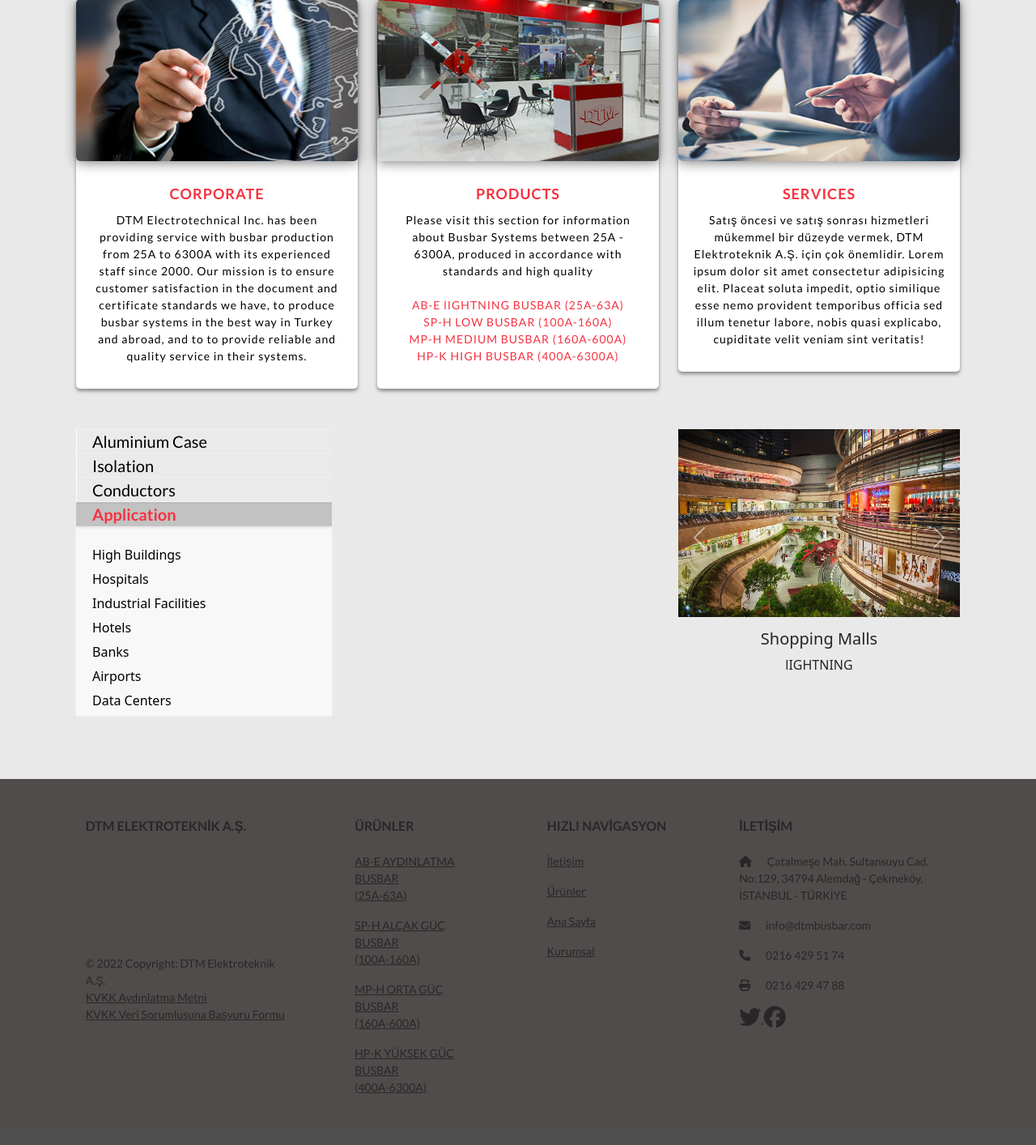
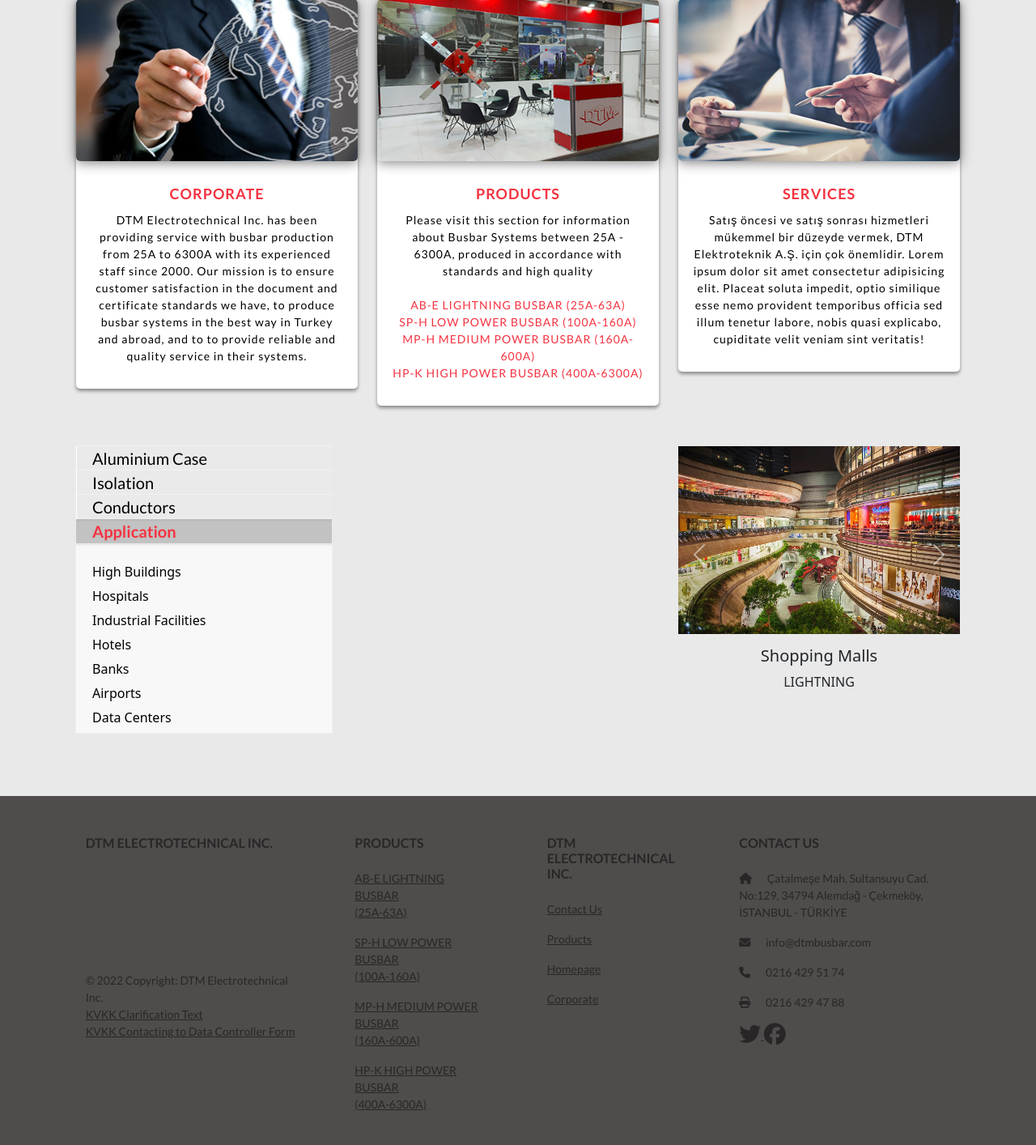
Before and after one commit to ozgurozbek/dtmelektroteknik, a Flask app: page / in a window 1280 px wide. Shown: the part 967-2381 px from the top of the page at 81% size. Before the commit the page ends 2317 px from the top, so only its background shows below. Run offline with Flask 2, Linux system fonts and the light colour scheme; some libraries are stand-ins or nearby versions.

Commit message:
lang patch
more translations

```diff
--- a/main.py
+++ b/main.py
@@ -4,8 +4,8 @@
 app.secret_key = 'random string'
 
 translations = [
-    ["tur","anasayfa","kurumsal","Hakkımızda","ürünler","Ürünlerimiz","AYDINLATMA","ALÇAK","ORTA","YÜKSEK","İletişim","Kullanım Alanları"],
-    ["eng","homepage","corporate","About Us","products","Our Products","lIGHTNING","LOW","MEDIUM","HIGH","Contact Us","Application Areas"]
+    ["tur","Ana Sayfa","Kurumsal","Hakkımızda","Ürünler","Ürünlerimiz","AYDINLATMA","ALÇAK GÜÇ","ORTA GÜÇ","YÜKSEK GÜÇ","İletişim","Kullanım Alanları","Hizmetler","Referanslar","Sertifikalar","Haberler","Hızlı Navigasyon","DTM Elektroteknik A.Ş."],
+    ["eng","Homepage","Corporate","About Us","Products","Our Products","LIGHTNING","LOW POWER","MEDIUM POWER","HIGH POWER","Contact Us","Application Areas","Services","References","Certificates","Announcements","Fast Navigation","DTM Electrotechnical Inc."]
 ]
 # 0: Tur, 1: Eng
 @app.route('/set_lang', methods = ['POST'])
--- a/templates/FOOT.html
+++ b/templates/FOOT.html
@@ -4,51 +4,67 @@
             <div class="row mt-3">
               <div class="col-md-3 col-lg-4 col-xl-3 mx-auto my-4">
                 <h6 class="text-uppercase fw-bold my-4">
-                 DTM Elektroteknik A.Ş.
+                  {% if session['language'] == 0 %}
+                  DTM Elektroteknik A.Ş.
+                  {% else %}
+                  DTM ELECTROTECHNICAL INC.
+                  {% endif %}
                 </h6>
                 <p>
                   <br><br><br><br><br><br>
-                  © 2022 Copyright: DTM Elektroteknik A.Ş.<br>
-                  <a class="text-reset " href="">KVKK Aydınlatma Metni</a><br>
-          <a class="text-reset " href="">KVKK Veri Sorumlusuna Başvuru Formu</a>
+                  © 2022 Copyright: {{ translation[17]}} <br>
+                  <a class="text-reset " href="">{% if session['language'] == 0 %}
+                    KVKK Aydınlatma Metni
+                    {% else %}
+                    KVKK Clarification Text
+                    {% endif %}</a><br>
+          <a class="text-reset " href="">{% if session['language'] == 0 %}
+            KVKK Veri Sorumlusuna Başvuru Formu
+            {% else %}
+            KVKK Contacting to Data Controller Form
+            {% endif %}</a>
                 </p>
               </div>
               <div class="col-md-2 col-lg-2 col-xl-2 mx-auto my-4">
                 <h6 class="text-uppercase fw-bold my-4">
-                  ÜRÜNLER
+                  {{ translation[4] }}
                 </h6>
                 <p>
-                  <a href="/products#product1" class="text-reset">AB-E AYDINLATMA BUSBAR <br>(25A-63A)</a>
+                  <a href="/products#product1" class="text-reset">AB-E {{ translation[6] }} BUSBAR <br>(25A-63A)</a>
                 </p>
                 <p>
-                  <a href="/products#product2" class="text-reset">SP-H ALÇAK GÜÇ BUSBAR <br>(100A-160A)</a>
+                  <a href="/products#product2" class="text-reset">SP-H {{ translation[7] }} BUSBAR <br>(100A-160A)</a>
                 </p>
                 <p>
-                  <a href="/products#product3" class="text-reset">MP-H ORTA GÜÇ BUSBAR <br>(160A-600A)</a>
+                  <a href="/products#product3" class="text-reset">MP-H {{ translation[8] }} BUSBAR <br>(160A-600A)</a>
                 </p>
                 <p>
-                  <a href="/products#product4" class="text-reset">HP-K YÜKSEK GÜÇ BUSBAR <br>(400A-6300A)</a>
+                  <a href="/products#product4" class="text-reset">HP-K {{ translation[9] }} BUSBAR <br>(400A-6300A)</a>
                 </p>
               </div>
               <div class="col-md-3 col-lg-2 col-xl-2 mx-auto my-4">
                 <h6 class="text-uppercase fw-bold my-4">
-                  Hızlı Navigasyon
+                  {% if session['language'] == 0 %}
+                  DTM Elektroteknik A.Ş.
+                  {% else %}
+                  DTM ELECTROTECHNICAL INC.
+                  {% endif %}
                 </h6>
                 <p>
-                  <a href="/iletisim" class="text-reset">İletişim</a>
+                  <a href="/iletisim" class="text-reset">{{ translation[10] }}</a>
                 </p>
                 <p>
-                  <a href="/products" class="text-reset">Ürünler</a>
+                  <a href="/products" class="text-reset">{{ translation[4] }}</a>
                 </p>
                 <p>
-                  <a href="/" class="text-reset">Ana Sayfa</a>
+                  <a href="/" class="text-reset">{{ translation[1] }}</a>
                 </p>
                 <p>
-                  <a href="/kurumsal" class="text-reset">Kurumsal</a>
+                  <a href="/kurumsal" class="text-reset">{{ translation[2] }}</a>
                 </p>
               </div>
               <div class="col-md-4 col-lg-3 col-xl-3 mx-auto mb-md-0 my-4">
-                <h6 class="text-uppercase fw-bold my-4">İLETİŞİM</h6>
+                <h6 class="text-uppercase fw-bold my-4">{{ translation[10] }}</h6>
                 <p><i class="fas fa-home me-3"></i> Çatalmeşe Mah. Sultansuyu Cad. No:129, 34794 Alemdağ - Çekmeköy, İSTANBUL - TÜRKİYE</p>
                 <p>
                   <i class="fas fa-envelope me-3"></i>
--- a/templates/mainpage.html
+++ b/templates/mainpage.html
@@ -45,7 +45,7 @@
                 <img src="../static/img/icon-kurumsal.jpg" alt="" />
               </div>
               <div class="text-container">
-                <h6 style="text-transform:uppercase">{{ translation[2] }}</h6>
+                <h6 class="text-uppercase">{{ translation[2] }}</h6>
                 <p>{% if session['language'] == 0 %}
                   DTM Elektroteknik A.Ş. 2000 yılından bu yana tecrübeli kadrosu ile 25A'den 6300A'e kadar busbar
                   üretimi ile hizmet vermektedir. Misyonumuz sahip olduğumuz belge ve sertifika standartlarında müşteri
@@ -72,7 +72,7 @@
               <img src="../static/img/icon-products.jpg">
             </div>
             <div class="text-container">
-              <h6 style="text-transform:uppercase">{{ translation[4] }}</h6>
+              <h6 class="text-uppercase">{{ translation[4] }}</h6>
               <p>{% if session['language'] == 0 %}
                 25A - 6300A arası, yüksek kaliteli ve standartlara uygun üretilen Busbar Kanal Sistemleri hakkında bilgi
                 almak için bu bölümü ziyaret ediniz.
--- a/templates/nav.html
+++ b/templates/nav.html
@@ -10,24 +10,24 @@
             <input type="checkbox" id="checkbox_toggle" />
             <label for="checkbox_toggle" class="hamburger">&#9776;</label>
             <!-- NAVIGATION MENUS -->
-            <div class="menu">
-                <li><a href="/">ANA SAYFA</a></li>
-                <li><a href="/kurumsal">KURUMSAL</a></li>
+            <div class="menu text-uppercase">
+                <li><a href="/">{{ translation[1] }}</a></li>
+                <li><a href="/kurumsal">{{ translation[2] }}</a></li>
                 <li class="services">
-                    <a href="/products">ÜRÜNLER</a>
+                    <a href="/products">{{ translation[4] }}</a>
                     <!-- DROPDOWN MENU -->
                     <ul class="dropdown">
-                        <li><a href="./products.html#product1">AB-E AYDINLATMA BUSBAR</a></li>
-                        <li><a href="./products.html#product2">SP-H ALÇAK GÜÇ BUSBAR</a></li>
-                        <li><a href="./products.html#product3">MP-H ORTA GÜÇ BUSBAR</a></li>
-                        <li><a href="./products.html#product4">HP-K YÜKSEK GÜÇ BUSBAR</a></li>
+                        <li><a href="./products.html#product1">AB-E {{ translation[6] }} BUSBAR</a></li>
+                        <li><a href="./products.html#product2">SP-H {{ translation[7] }} BUSBAR</a></li>
+                        <li><a href="./products.html#product3">MP-H {{ translation[8] }} BUSBAR</a></li>
+                        <li><a href="./products.html#product4">HP-K {{ translation[9] }} BUSBAR</a></li>
                     </ul>
                 </li>
-                <li><a href="/hizmetler">HİZMETLER</a></li>
-                <li><a href="/referanslar">REFERANSLAR</a></li>
-                <li><a href="/sertifikalar">SERTİFİKALAR</a></li>
-                <li><a href="/haberler">HABERLER</a></li>
-                <li><a href="/iletisim">İLETİŞİM</a></li>
+                <li><a href="/hizmetler">{{ translation[12] }}</a></li>
+                <li><a href="/referanslar">{{ translation[13] }}</a></li>
+                <li><a href="/sertifikalar">{{ translation[14] }}</a></li>
+                <li><a href="/haberler">{{ translation[15] }}</a></li>
+                <li><a href="/iletisim">{{ translation[10] }}</a></li>
                 <li> <i class="fa-solid fa-globe"></i>
                     <ul class="dropdown">
                         <li class="" id=""><form action="/set_lang" method="post"><input style="display: none;" type="text" name="langval" value="1"><button type="submit" style="color: black;">ENGLISH</button></form></li>
```
Also changed, not shown: static/img/bgpattern.png (added).
